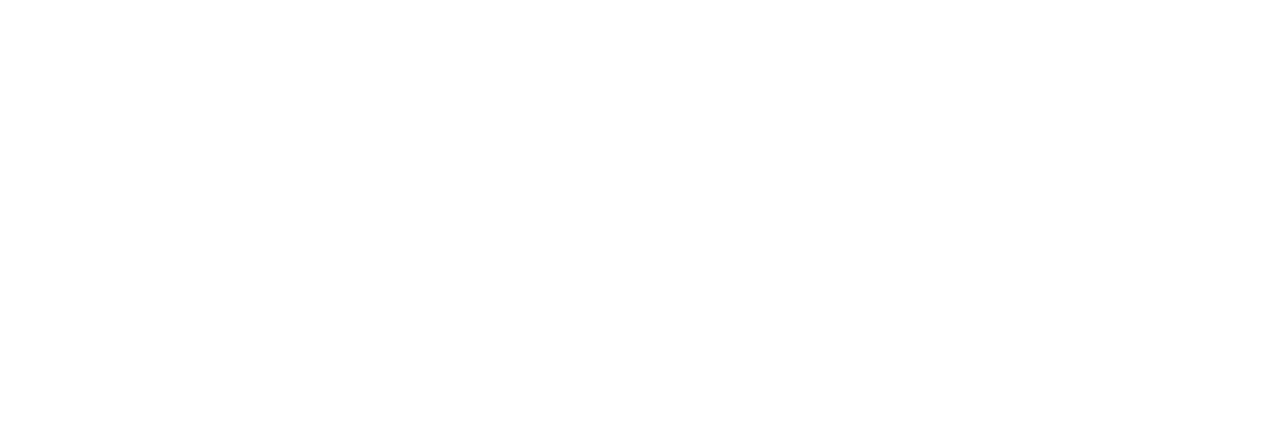
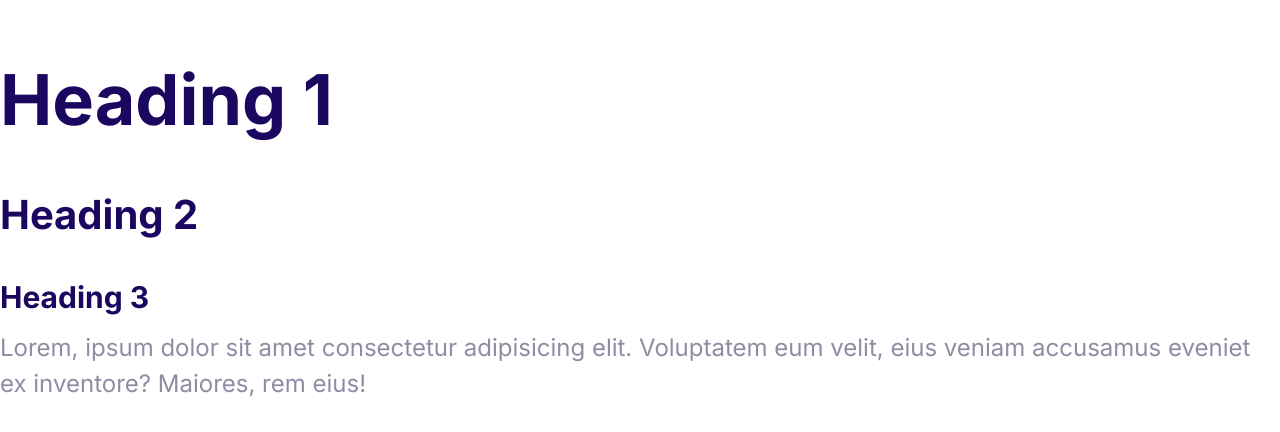
Before and after one commit to NabilWasir/Mosyfied, a plain HTML site: page index.html in a window 1280 px wide. Drawn offline with Linux system fonts and the light colour scheme.

Commit message:
Define the styles for the fonts.

```diff
--- a/css/styles.css
+++ b/css/styles.css
@@ -5,3 +5,55 @@
     --color-headings: #1b0760;
     --color-body: #918ca4;
 }
+
+html {
+    font-size: 62.5%;
+}
+
+body {
+    font-family: Inter, Arial, Helvetica, sans-serif;
+    font-size: 2.4rem;
+    line-height: 1.5;
+    color: var(--color-body)
+}
+
+h1,
+h2,
+h3 {
+    color: var(--color-headings);
+    margin-bottom: 1rem;
+}
+
+h1 {
+    font-size: 7rem;
+}
+
+h2 {
+    font-size: 4rem;
+}
+
+h3 {
+    font-size: 3rem;
+}
+
+p {
+    margin-top: 0;
+}
+
+@media screenand (min-width: 1024px) {
+    body {
+        font-size: 1.8rem;
+    }
+
+    h1 {
+        font-size: 8rem;
+    }
+
+    h2 {
+        font-size: 4rem;
+    }
+
+    h3 {
+        font-size: 2.4rem;
+    }
+}
--- a/index.html
+++ b/index.html
@@ -5,10 +5,19 @@
     <meta http-equiv="X-UA-Compatible" content="IE=edge">
     <meta name="viewport" content="width=device-width, initial-scale=1.0">
     <title>Document</title>
+    <link rel="preconnect" href="https://fonts.googleapis.com">
+    <link rel="preconnect" href="https://fonts.gstatic.com" crossorigin>
+    <link
+     href="https://fonts.googleapis.com/css2?family=Inter:wght@400;700&display=swap"
+     rel="stylesheet"
+     />
     <link rel="stylesheet" href="css/normalize.css">
     <link rel="stylesheet" href="css/styles.css">
 </head>
 <body>
-
+    <h1>Heading 1</h1>
+    <h2>Heading 2</h2>
+    <h3>Heading 3</h3>
+    <p>Lorem, ipsum dolor sit amet consectetur adipisicing elit. Voluptatem eum velit, eius veniam accusamus eveniet ex inventore? Maiores, rem eius!</p>
 </body>
 </html>
```
